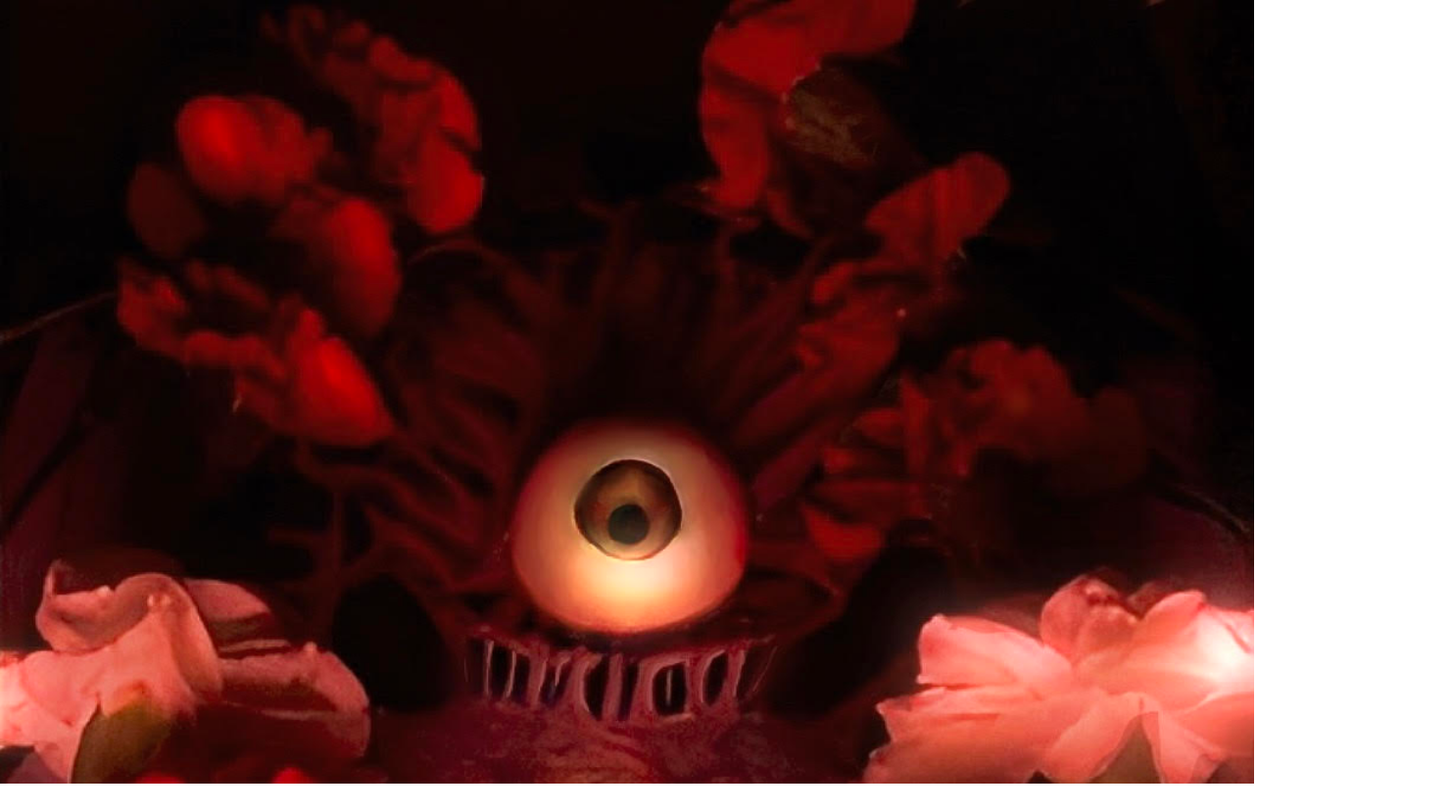
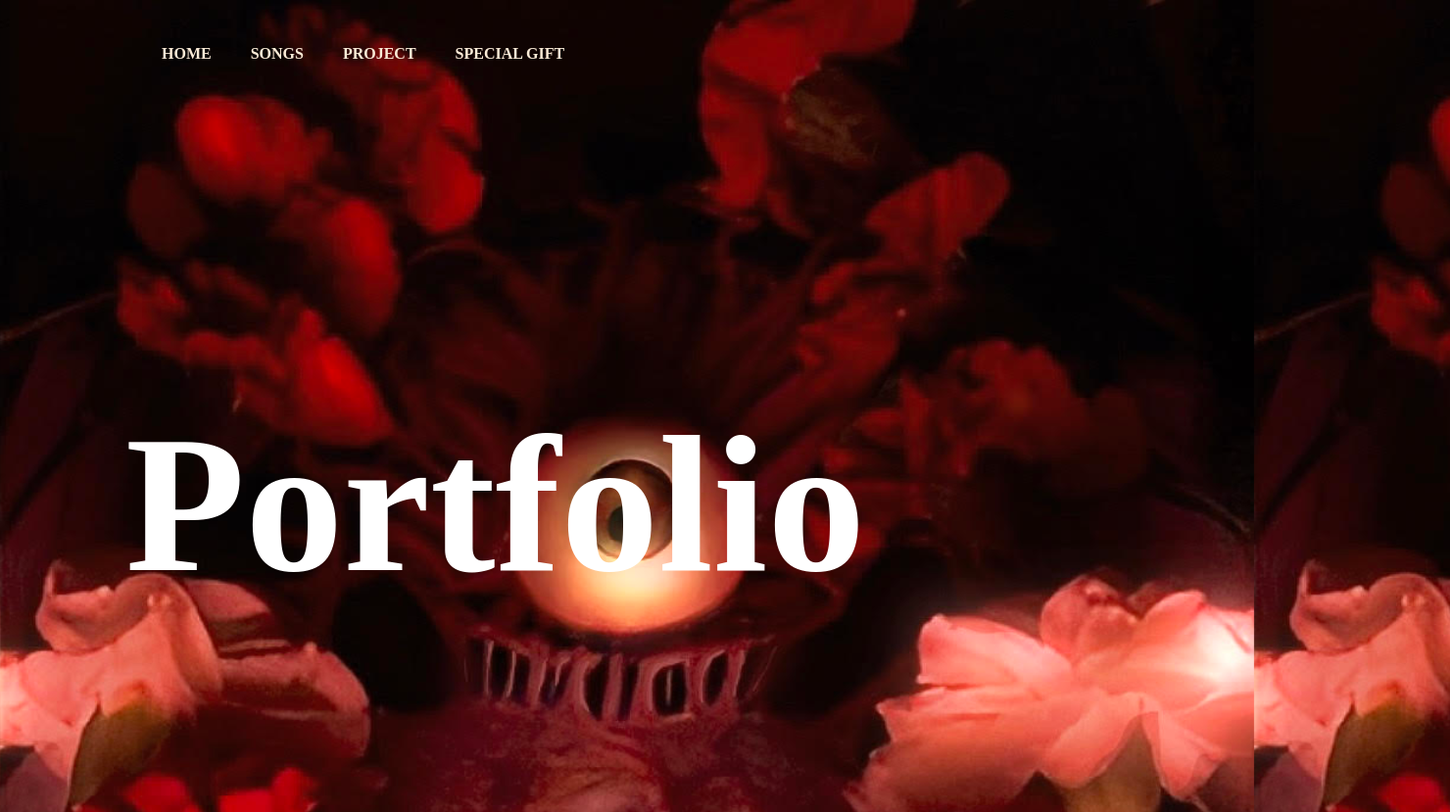
Before and after one commit to Jeff-the-simp/final, a plain HTML site: page index.html in a window 1280 px wide. Shown: the whole page at 98% size, 1480 px wide, since content can reach past the window. Before the commit the page ends 800 px from the top, so only its background shows below. Drawn offline with Linux system fonts and the light colour scheme.

Commit message:
added
added

```diff
--- a/index.html
+++ b/index.html
@@ -9,6 +9,18 @@
     <title>Document</title>
 </head>
 <body>
+    <header>
+        <nav>
+          <ul>
+            <li><a href="index.html">Home</a></li>
+            <li><a href="https://jeff-the-simp.github.io/Jeff-s-song/">Songs</a></li>
+            <li><a href="https://jeff-the-simp.github.io/js-assignments/heat%20score%20app/">Project</a></li>
+            <li><a href="kung.jpg">Special Gift</a>
+            </li>
+          </ul>
+        </nav>
+      </header>
 
+      <p id="final">Portfolio</p>
 </body>
 </html>
--- a/style.css
+++ b/style.css
@@ -1,5 +1,55 @@
 body {
     background: url("you will.jpeg");
-    background-size: cover;
+    background-size: contain;
+    background-size: 100%;
+    margin: 0;
+    padding: 0;
+
 
 }
+header {
+    position: absolute;
+    top: 0;
+    left: 0;
+    width: 100%;
+    padding: 30px 100px;
+    display: flex;
+    justify-content: space-between;
+    align-items: center;
+
+
+}
+
+header ul{
+
+    display: flex;
+    justify-content: center;
+    align-items: center;
+    text-transform: uppercase;
+  }
+
+
+header ul li{
+    list-style: none;
+    margin-left: 10px;
+}
+
+header ul li a{
+    text-decoration: none;
+    padding: 6px 15px;
+    color: antiquewhite;
+    border-radius: 20px;
+    font-weight: 800;
+}
+header ul li :hover{
+    background: #fff;
+    color: rgb(149, 30, 30);
+}
+
+#final{
+    color: #fff;
+   padding-top: 200px;
+   padding-left: 10%;
+   font-weight: 900;
+   font-size: 200px;
+}
```
Also changed, not shown: bottle.jpeg (added), kung.jpg (added), 1 other file.
